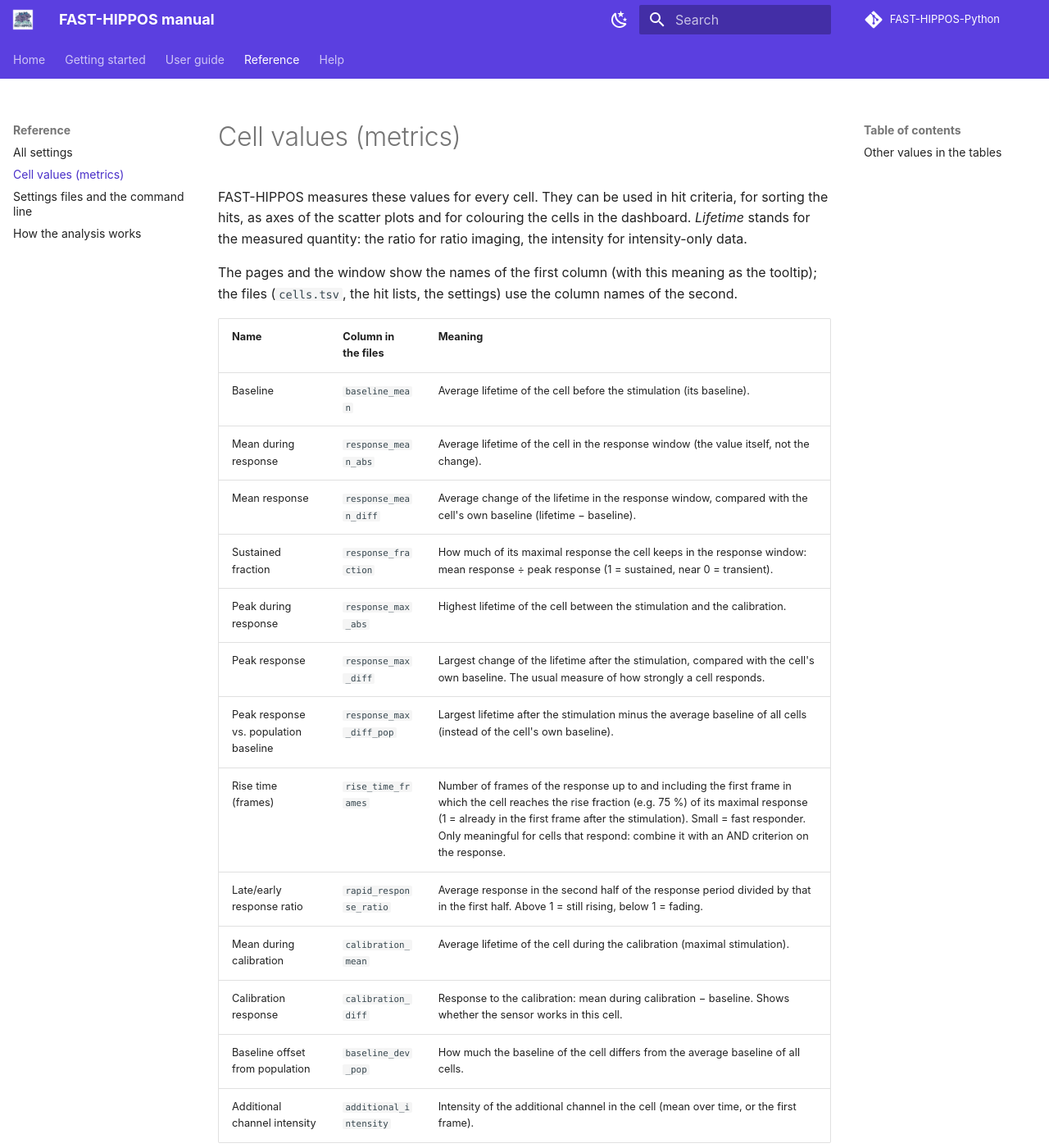
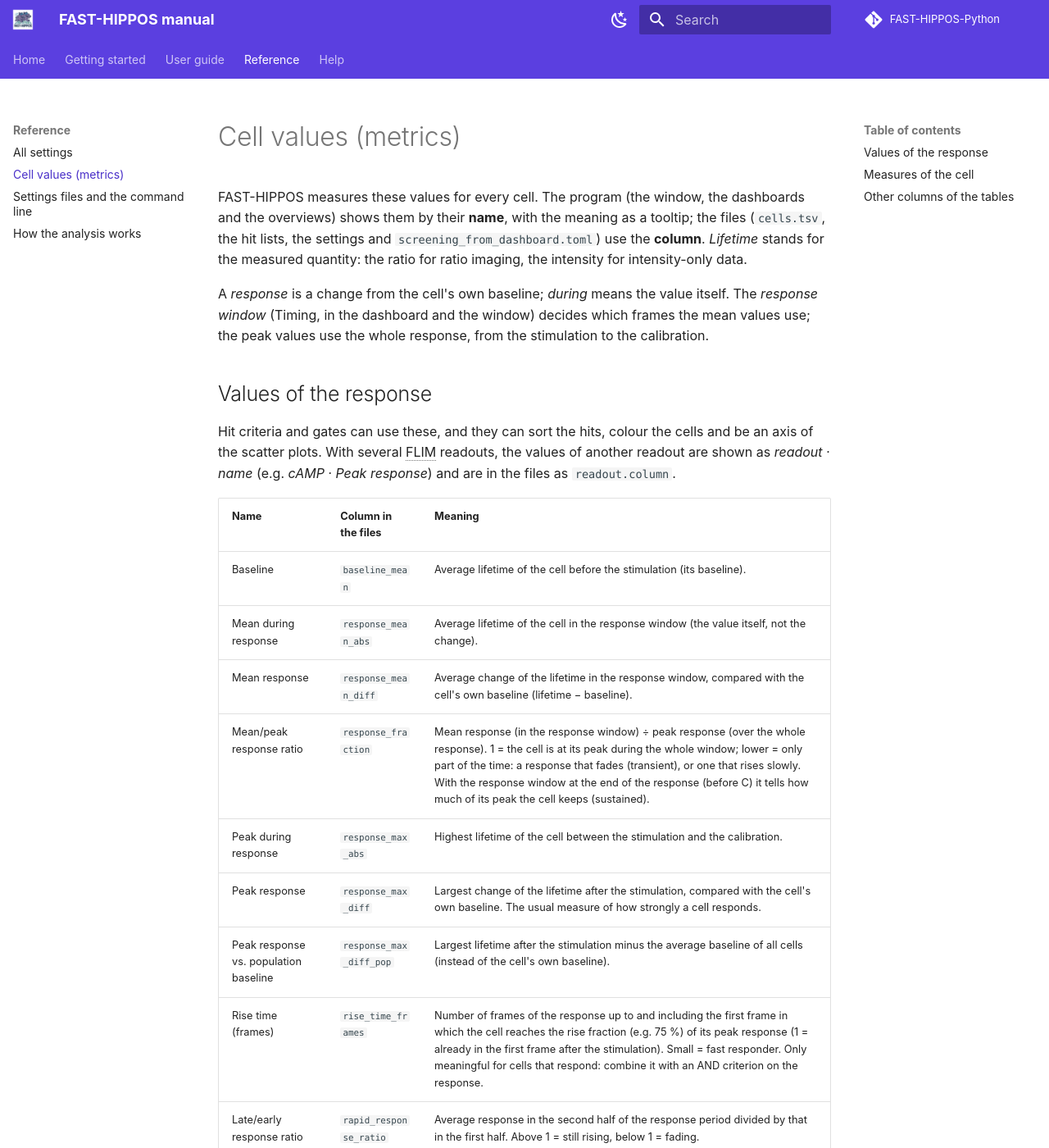
Before and after one commit to Jalink-lab/FAST-HIPPOS-Python, an MkDocs documentation site: the page built from manual/reference/metrics.md, in a window 1280 px wide and 1400 px high. Shown: the whole window at 82% size. Built offline with MkDocs 1.6.1 and Material for MkDocs 9.7.7, drawn with Linux system fonts in a browser that asks for light colours; comment, search, counter and statistics services are not loaded; some of the changed text lies outside the part shown.

Commit message:
response_fraction is the mean/peak response ratio; the manual lists all names and columns
response_fraction = mean response in the response window / peak response over the whole response.
A low value means a transient response or a slow rise, so "Sustained fraction" claimed too much:
it is now "Mean/peak response ratio", with a description that says when it means sustained.

The Cell values reference page (generated from config) lists, in three groups, every value with its
name in the program, its column in the files and its meaning; the guide links to it from the
Cells table and from cells.tsv.

Co-Authored-By: Claude Opus 5.5 <noreply@anthropic.com>

```diff
--- a/manual/reference/metrics.md
+++ b/manual/reference/metrics.md
@@ -4,39 +4,51 @@ title: Cell values (metrics)
 
 # Cell values (metrics)
 
-FAST-HIPPOS measures these values for every cell. They can be used in hit criteria, for sorting the hits, as axes of the scatter plots and for colouring the cells in the dashboard. *Lifetime* stands for the measured quantity: the ratio for ratio imaging, the intensity for intensity-only data.
+FAST-HIPPOS measures these values for every cell. The program (the window, the dashboards and the overviews) shows them by their **name**, with the meaning as a tooltip; the files (`cells.tsv`, the hit lists, the settings and `screening_from_dashboard.toml`) use the **column**. *Lifetime* stands for the measured quantity: the ratio for ratio imaging, the intensity for intensity-only data.
 
-The pages and the window show the names of the first column (with this meaning as the tooltip); the files (`cells.tsv`, the hit lists, the settings) use the column names of the second.
+A *response* is a change from the cell's own baseline; *during* means the value itself. The *response window* (Timing, in the dashboard and the window) decides which frames the mean values use; the peak values use the whole response, from the stimulation to the calibration.
+
+## Values of the response
+
+Hit criteria and gates can use these, and they can sort the hits, colour the cells and be an axis of the scatter plots. With several FLIM readouts, the values of another readout are shown as *readout · name* (e.g. *cAMP · Peak response*) and are in the files as `readout.column`.
 
 | Name | Column in the files | Meaning |
 |---|---|---|
 | Baseline | `baseline_mean` | Average lifetime of the cell before the stimulation (its baseline). |
 | Mean during response | `response_mean_abs` | Average lifetime of the cell in the response window (the value itself, not the change). |
 | Mean response | `response_mean_diff` | Average change of the lifetime in the response window, compared with the cell's own baseline (lifetime − baseline). |
-| Sustained fraction | `response_fraction` | How much of its maximal response the cell keeps in the response window: mean response ÷ peak response (1 = sustained, near 0 = transient). |
+| Mean/peak response ratio | `response_fraction` | Mean response (in the response window) ÷ peak response (over the whole response). 1 = the cell is at its peak during the whole window; lower = only part of the time: a response that fades (transient), or one that rises slowly. With the response window at the end of the response (before C) it tells how much of its peak the cell keeps (sustained). |
 | Peak during response | `response_max_abs` | Highest lifetime of the cell between the stimulation and the calibration. |
 | Peak response | `response_max_diff` | Largest change of the lifetime after the stimulation, compared with the cell's own baseline. The usual measure of how strongly a cell responds. |
 | Peak response vs. population baseline | `response_max_diff_pop` | Largest lifetime after the stimulation minus the average baseline of all cells (instead of the cell's own baseline). |
-| Rise time (frames) | `rise_time_frames` | Number of frames of the response up to and including the first frame in which the cell reaches the rise fraction (e.g. 75 %) of its maximal response (1 = already in the first frame after the stimulation). Small = fast responder. Only meaningful for cells that respond: combine it with an AND criterion on the response. |
+| Rise time (frames) | `rise_time_frames` | Number of frames of the response up to and including the first frame in which the cell reaches the rise fraction (e.g. 75 %) of its peak response (1 = already in the first frame after the stimulation). Small = fast responder. Only meaningful for cells that respond: combine it with an AND criterion on the response. |
 | Late/early response ratio | `rapid_response_ratio` | Average response in the second half of the response period divided by that in the first half. Above 1 = still rising, below 1 = fading. |
 | Mean during calibration | `calibration_mean` | Average lifetime of the cell during the calibration (maximal stimulation). |
 | Calibration response | `calibration_diff` | Response to the calibration: mean during calibration − baseline. Shows whether the sensor works in this cell. |
 | Baseline offset from population | `baseline_dev_pop` | How much the baseline of the cell differs from the average baseline of all cells. |
 | Additional channel intensity | `additional_intensity` | Intensity of the additional channel in the cell (mean over time, or the first frame). |
 
-## Other values in the tables
+## Measures of the cell
 
-These are in `cells.tsv` and in the Cells table of the dashboard (and can be shown in the scatter plot).
+From the segmentation. Hit criteria and gates can use these too.
 
 | Name | Column in the files | Meaning |
 |---|---|---|
+| Mean intensity | `mean_intensity` | Mean pixel value of the cell per frame, over the frames used for the segmentation, in the units of the image (photon counts or amplitudes). The *Minimum cell intensity* filter uses the same value. |
 | Area (µm²) | `area_um2` | Size of the cell in µm²: the area in pixels times the pixel size squared. |
+| Circularity | `circularity` | 4π · area / perimeter²: 1 for a circle, lower for irregular shapes. |
+
+## Other columns of the tables
+
+In `cells.tsv` and in the Cells table of the dashboard; not for criteria.
+
+| Name | Column in the files | Meaning |
+|---|---|---|
 | Area (pixels) | `area_px` | Size of the cell in pixels. |
-| Mean intensity | `mean_intensity` | Mean pixel value of the cell per frame, over the frames used for the segmentation, in the units of the image (photon counts or amplitudes). The *Minimum cell intensity* filter uses the same value. |
-| Circularity | `circularity` | 4π · area / perimeter²: 1 for a circle, lower for irregular shapes. |
-|  | `centroid_x, centroid_y` | Centre of the cell in the image (pixels). |
-|  | `pos_x_px, pos_y_px` | The position used for the hit: the centre of the cell, or of its nucleus with a nuclei classifier (pixels). |
-|  | `abs_x_m, abs_y_m` | That position as a stage position (metres), as written to the .rgn files: in the frame of the LAS X Navigator (see [Back to the microscope](../guide/microscope.md#stage-coordinates-and-the-rgn-frame)). |
+| Centre x, y (px) | `centroid_x, centroid_y` | Centre of the cell in the image (pixels). |
+| Position x, y (px) | `pos_x_px, pos_y_px` | The position used for the hit: the centre of the cell, or of its nucleus with a nuclei classifier (pixels). |
+| Stage x, y (m) | `abs_x_m, abs_y_m` | That position as a stage position (metres), as written to the .rgn files: in the frame of the LAS X Navigator (see [Back to the microscope](../guide/microscope.md#stage-coordinates-and-the-rgn-frame)). |
 | Additional channel class | `class_additional` | 1 when the cell is positive for the additional channel (classification on), else 0. |
-| valid | `valid` | The cell passes the quality gates. |
-| hit | `hit` | The cell is a hit. |
+| Valid | `valid` | The cell passes the quality gates. |
+| Hit | `hit` | The cell is a hit. |
+| Response rank | `response_rank` | Rank of the cell in the order of mean response (0 = lowest). |
```
Also changed, not shown: manual/guide/dashboard.md (+1 -1 lines), manual/guide/output-folder.md (+1 -1 lines), manual/reference/settings.md (+2 -2 lines), 3 other files.
